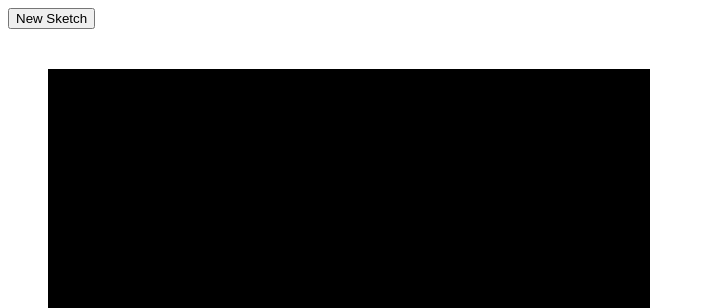
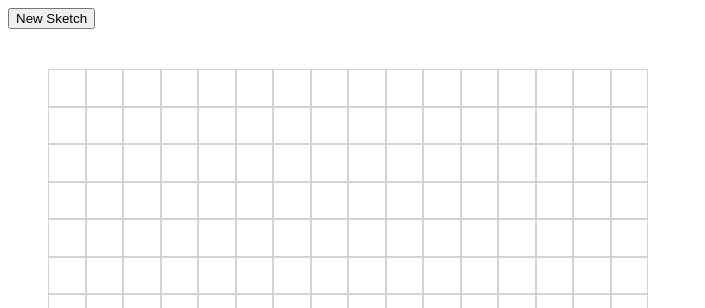
Before and after one commit to spmccann/etch-a-sketch, a plain HTML site: page index.html in a window 1280 px wide. Shown: the top 308 px of the page, without its empty margins (0-705 px from the left). Drawn offline with Linux system fonts and the light colour scheme.

Commit message:
change colors and borders

```diff
--- a/style.css
+++ b/style.css
@@ -7,11 +7,10 @@
     padding: 0px;
     width: 600px;
     height: 600px;
-    border: 1px solid black;
-    background-color: black;
 }
 
 .grid {
+    border: 1px solid lightgrey;
     display: flex;
     justify-content: center;
     padding: .1vh;
```
